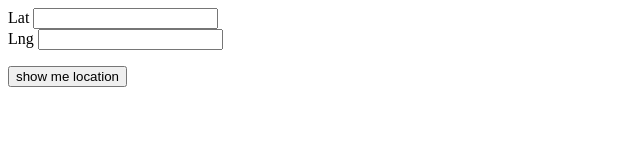
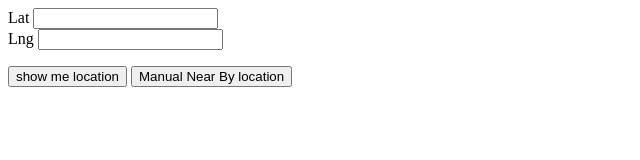
Before and after one commit to pixelerator/geopin, a plain HTML site: page index.html in a window 1280 px wide. Shown: the whole page, without its empty margins (0-640 px from the left). Drawn offline with nearby package versions, Linux system fonts and the light colour scheme.

Commit message:
Manual location button

```diff
--- a/index.html
+++ b/index.html
@@ -9,6 +9,7 @@
             Lng <input type="text" id="lng"/><br>
             <p id="no_geo"></p>
             <button type="button" onclick="getLocation()">show me location</button>
+            <button type="button" onclick="getManual()">Manual Near By location</button>
         </p>
         <p id="res"></p>
         <script>
@@ -35,6 +36,13 @@
 //   x.innerHTML = "Latitude: " + position.coords.latitude +
 //   "<br>Longitude: " + position.coords.longitude;
 }
+
+function getManual(){
+    if($("#lat").val()!="" && $("#lng").val()!=""){
+                            api_call($("#lat").val(),$("#lng").val());
+                    }
+
+}
 var geoError = function(code, message) {
     if($("#lat").val()!="" && $("#lng").val()!=""){
                             api_call($("#lat").val(),$("#lng").val());
```
